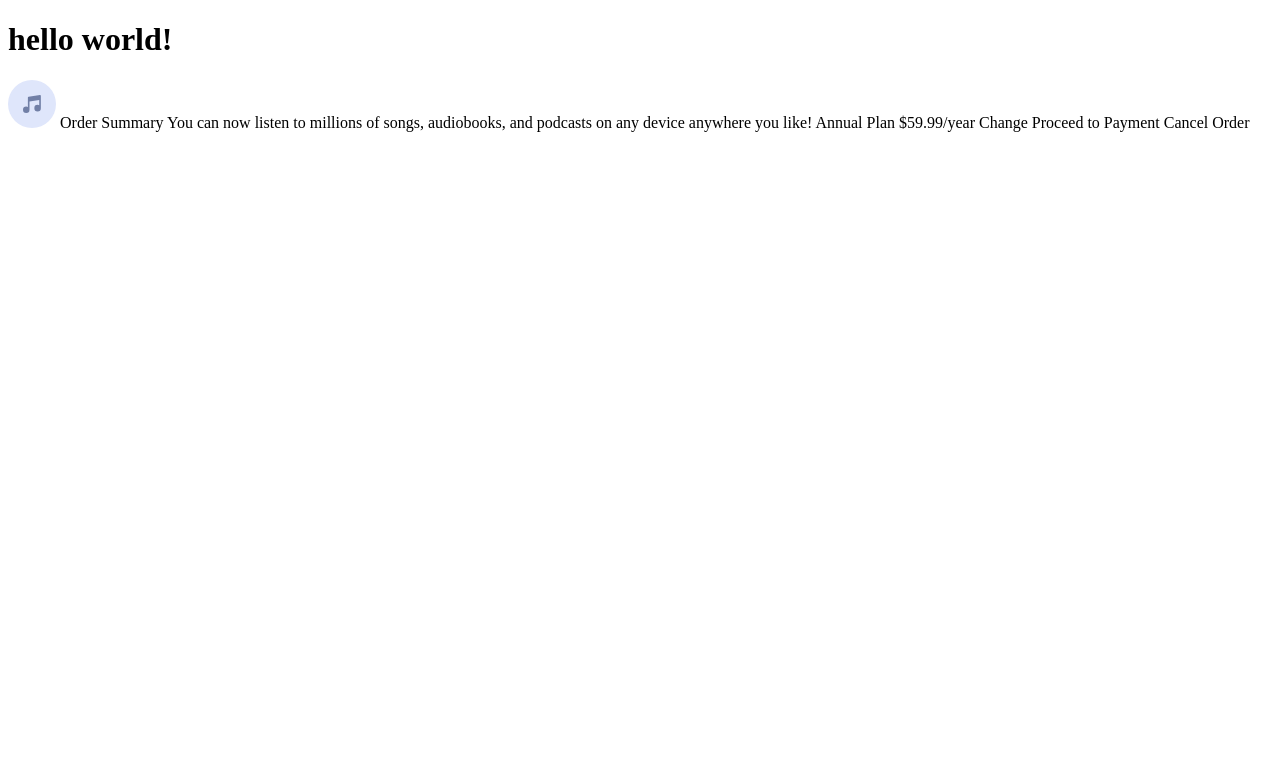
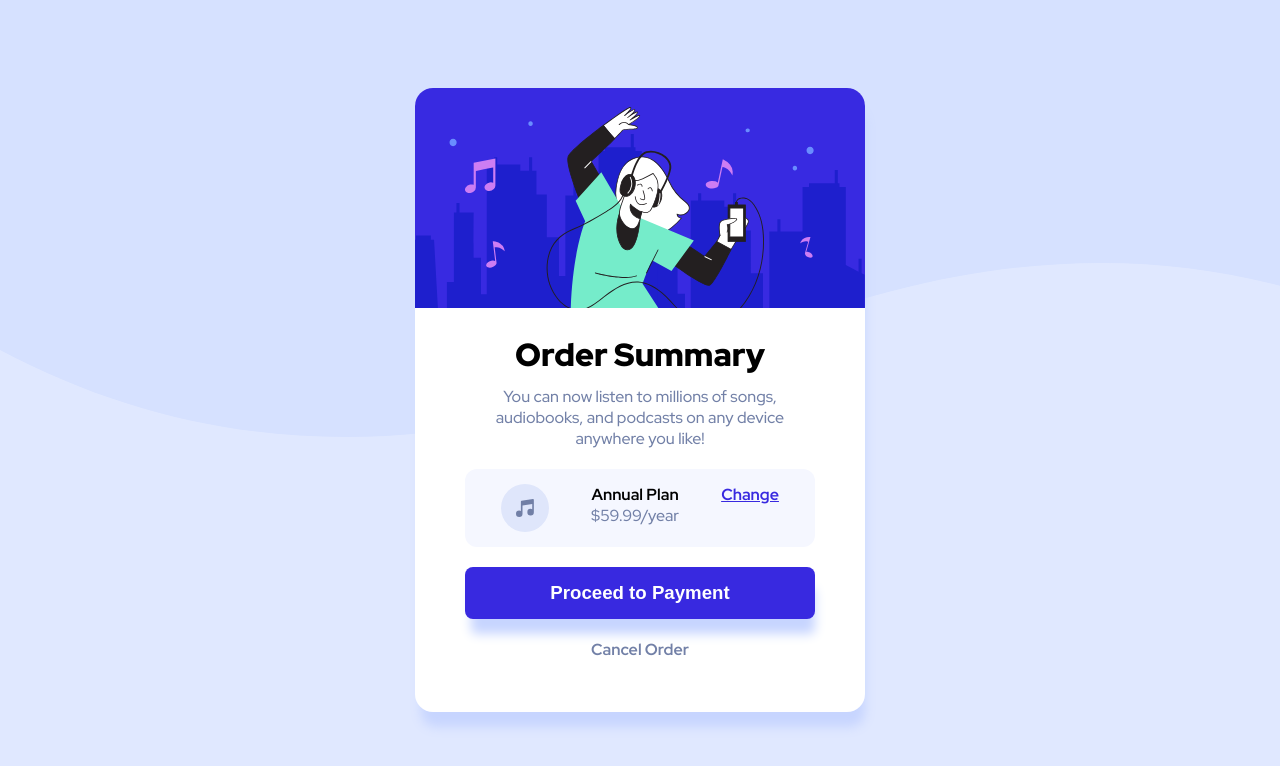
Before and after one commit to Charizard2021/Assignment-1, a plain HTML site: page index.html in a window 1280 px wide. Drawn offline with Linux system fonts and the light colour scheme.

Commit message:
added styles to card

```diff
--- a/index.html
+++ b/index.html
@@ -2,8 +2,10 @@
 <html lang="en">
   <head>
     <meta charset="UTF-8" />
+    <meta http-equiv="X-UA-Compatible" content="IE=edge"/>
     <meta name="viewport" content="width=device-width, initial-scale=1.0" />
 
+    <link rel="stylesheet" href="style.css">
     <link
       rel="icon"
       type="image/png"
@@ -15,10 +17,32 @@
     <style></style>
   </head>
   <body>
-    <h1>hello world!</h1>
-    <img src="./images/icon-music.svg" />
-    Order Summary You can now listen to millions of songs, audiobooks, and
-    podcasts on any device anywhere you like! Annual Plan $59.99/year Change
-    Proceed to Payment Cancel Order
+    <div class="card">
+      <div>
+        <img  class="img1"src="images\illustration-hero.svg" alt="listening to music">
+      </div>
+      <div class="mainContent">
+        <div class="headerContainer">
+          <h1>Order Summary </h1>
+        </div>
+        <div class="contentdescription">
+          <p>You can now listen to millions of songs, audiobooks, and podcasts on any device anywhere you like!</p>
+        </div>
+        <div class="subContent">
+          <img src="images\icon-music.svg" alt="Music note">
+          <div>
+            <p>Annual Plan</p>
+            <p>$59.99/year</p>
+          </div>
+          <a href="#">Change</a>
+        </div>
+        <div class="paymentContainer">
+          <button><a href="#">Proceed to Payment</a></button>
+        </div>
+        <div class="cancelContainer">
+          <p>Cancel Order</p>
+        </div>
+      </div>
+    </div>
   </body>
 </html>
--- /dev/null
+++ b/style.css
@@ -0,0 +1,143 @@
+@import url('https://fonts.googleapis.com/css2?family=Red+Hat+Display:wght@500;700;900&display=swap');
+
+*{
+    margin: 0;
+    padding: 0;
+    box-sizing: border-box;
+}
+
+html{
+    height:100vh;
+}
+body{
+    display: flex;
+    justify-content: center;
+    align-items: center;
+    height:100%;
+    /*margin: 50px 100px;*/
+    font-family: 'Red Hat Display', sans-serif;
+    background-image: url('./images/pattern-background-desktop.svg');
+    background-repeat: no-repeat;
+    background-color: hsl(225, 100%, 94%);
+}
+
+
+
+.card{
+    border-radius: 18px;;
+    width: 450px;
+    display: flex;
+    flex-direction: column;
+    justify-content: center;
+    text-align: center;
+    background-color: white;
+    box-shadow: 3px 18px 11px -3px hsl(225, 100%, 89%);
+}
+
+
+
+
+
+
+.img1{
+    border-top-left-radius: 18px;
+    border-top-right-radius: 18px;;
+}
+
+.mainContent{
+    display: flex;
+    flex-direction: column;
+    border-bottom-left-radius: 18px;
+    border-bottom-right-radius: 18px;
+    padding: 0px 50px 0px 50px;
+}
+
+.mainContent h1{
+    /*font-size: 16px;*/
+    font-weight: 900;
+    padding-bottom: 10px;;
+}
+
+
+.headerContainer{
+    margin-top: 20px;
+}
+
+
+
+
+.contentdescription{
+    margin-bottom: 20px;
+}
+
+
+
+.contentdescription p{
+    color: hsl(224, 23%, 55%);
+}
+
+
+.subContent{
+    display: flex;
+    justify-content: space-around;
+    /*flex-direction: row;*/
+    background-color: hsl(225, 100%, 98%); /*#F2f2f2f2;*/
+    margin-bottom: 20px;
+    padding: 15px;
+    border-radius: 12px;
+
+}
+
+.subContent div p:nth-child(1){
+    font-weight: bolder;
+}
+
+.subContent div p:nth-child(2){
+    color: hsl(224, 23%, 55%);
+}
+
+.subContent a{
+    color: hsl(245, 75%, 52%);
+    font-weight: bolder;
+
+
+}
+
+
+
+.paymentContainer{
+    margin-bottom: 20px;
+    font-weight: bolder;
+}
+
+
+
+.paymentContainer button{
+    background-color: hsl(245, 75%, 52%);
+    border: hsl(245, 75%, 52%);
+    padding: 15px;
+    width: 100%;
+    border-radius: 8px;
+    box-shadow: 3px 18px 11px -3px hsl(225, 100%, 89%);
+
+}
+
+.paymentContainer button a{
+    color: white;
+    text-decoration: none;
+    font-weight: bolder;
+    font-size: 1.4em;
+}
+
+
+
+.cancelContainer{
+    margin-bottom: 20px;
+    padding-bottom: 2em;
+
+}
+
+.cancelContainer p{
+    color: hsl(224, 23%, 55%);
+    font-weight: bolder;
+}
```
